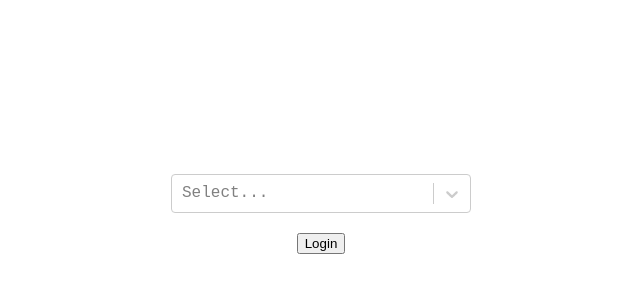
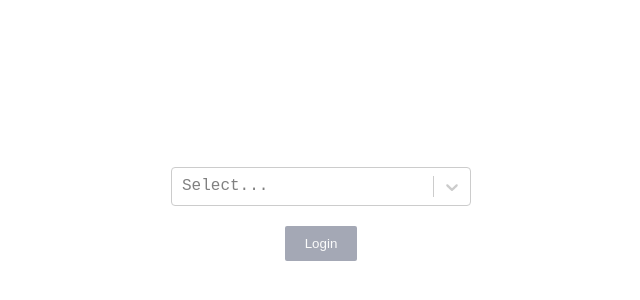
Before and after one commit to vgujevski/would-you, a React (Create React App) app: page /login in a window 1280 px wide. Shown: the part 186-486 px from the top of the page, without its empty margins (319-959 px from the left). Built offline with nearby package versions, Linux system fonts and the light colour scheme.

Commit message:
implemented private and public routes, login flow works as required.

```diff
--- a/package.json
+++ b/package.json
@@ -11,6 +11,7 @@
     "react-dom": "^17.0.2",
     "react-icons": "^4.2.0",
     "react-redux": "^7.2.3",
+    "react-router-dom": "^5.3.0",
     "react-scripts": "4.0.3",
     "react-select": "^4.3.1",
     "sass": "^1.39.0"
--- a/src/App.js
+++ b/src/App.js
@@ -1,11 +1,23 @@
 import React from 'react';
+import { BrowserRouter, Switch, Route } from 'react-router-dom';
 
+import { PrivateRoute } from './features/routes/PrivateRoute';
+import { PublicRoute } from './features/routes/PublicRoute';
 import { Login } from './features/auth/Login';
+import { HomePage } from './features/questions/HomePage';
+import { NotFoundPage } from './NotFoundPage';
+
 
 function App() {
   return (
     <div className="content-container">
-      <Login/>
+      <BrowserRouter>
+        <Switch>
+          <PrivateRoute component={HomePage} path="/home" exact />
+          <PublicRoute component={Login} restricted={true} path="/login" exact />
+          <Route component={NotFoundPage} />
+        </Switch>
+      </BrowserRouter>
     </div>
   );
 }
--- /dev/null
+++ b/src/NotFoundPage.js
@@ -0,0 +1,8 @@
+import React from 'react';
+import { Link } from 'react-router-dom';
+
+export const NotFoundPage = () => (
+  <div>
+    404! - <Link to="/home">Go home</Link>
+  </div>
+)
--- a/src/features/auth/Login.js
+++ b/src/features/auth/Login.js
@@ -1,19 +1,23 @@
 import React, { useState } from 'react'
-import { useSelector } from 'react-redux'
+import { useSelector, useDispatch } from 'react-redux'
 import Select from 'react-select'
 
 import { selectAllUsers } from '../users/usersSlice'
 import { UserOption } from './UserOption'
-
+import { login } from './authSlice'
 
 export const Login = () => {
 
-  const [selectedUser, setSelectedUser] = useState('default')
+  const [selectedUser, setSelectedUser] = useState('')
   const users = useSelector(selectAllUsers)
+  const dispatch = useDispatch()
 
   const handleSubmit = (e) => {
     e.preventDefault()
     console.log('handleSubmit called with: ', selectedUser.value);
+    // disptachh user login
+    dispatch(login(selectedUser.value))
+    // redirect to home page
   }
 
   let options = []
@@ -34,7 +38,7 @@ export const Login = () => {
         formatOptionLabel={formatOptionsLabel}
         options={options}
       />
-      <button onClick={handleSubmit}>Login</button>
+      <button disabled={selectedUser === ''} onClick={handleSubmit} className="button">Login</button>
     </div>
   )
 }
--- a/src/features/auth/UserOption.js
+++ b/src/features/auth/UserOption.js
@@ -8,7 +8,7 @@ export const UserOption = ({ id }) => {
   return (
     <div className="user-option-container">
       <img className="user-option-avatar" src={avatarURL} alt="avatar" />
-      {name}
+      <div className="user-option-name">{name}</div>
     </div>
   )
 }
--- a/src/features/auth/authSlice.js
+++ b/src/features/auth/authSlice.js
@@ -20,5 +20,6 @@ export const authSlice = createSlice({
 export const { login , logout } = authSlice.actions
 
 export const selectAuthedUser = (state) => state.auth.authedUser
+export const isAuthed = (state) => state.auth.authedUser !== null ? true : false
 
 export default authSlice.reducer
--- /dev/null
+++ b/src/features/questions/HomePage.js
@@ -0,0 +1,9 @@
+import React from 'react'
+
+export const HomePage = () => {
+  return (
+    <div>
+      home page
+    </div>
+  )
+}
--- /dev/null
+++ b/src/features/routes/PrivateRoute.js
@@ -0,0 +1,16 @@
+import React from 'react';
+import { useSelector } from 'react-redux';
+import { Route, Redirect } from 'react-router-dom';
+import { isAuthed as checkAuthedUser } from '../auth/authSlice';
+
+export const PrivateRoute = ({component: Component, ...rest}) => {
+
+    const isAuthed = useSelector(checkAuthedUser)
+    return (
+        <Route {...rest} render={props => (
+          isAuthed ?
+                <Component {...props} />
+            : <Redirect to="/login" />
+        )} />
+    );
+};
--- /dev/null
+++ b/src/features/routes/PublicRoute.js
@@ -0,0 +1,20 @@
+import React from 'react'
+import { useSelector } from 'react-redux';
+import { Route, Redirect } from 'react-router-dom';
+import { isAuthed as checkAuthedUser } from '../auth/authSlice';
+
+export const PublicRoute = ({ component: Component, restricted, ...rest }) => {
+  const isAuthed = useSelector(checkAuthedUser)
+
+  return (
+    <Route {...rest} render={props => (
+      isAuthed && restricted
+        ? <Redirect to="/home" />
+        : <Component {...props} />
+    )} />
+  );
+}
+
+PublicRoute.defaultProps = {
+  restricted: false
+}
--- /dev/null
+++ b/src/styles/components/_button.scss
@@ -0,0 +1,19 @@
+.button {
+  outline: none;
+  text-decoration: none;
+  border: none;
+  padding: 1rem 2rem;
+  border-radius: 0.2rem;
+  background-color: $color-dark-accent;
+  color: $color-light;
+
+  &[disabled] {
+    opacity: 0.6;
+  }
+
+  &:hover, &:active {
+    &:not([disabled]) {
+      background-color: darken($color-dark-accent, 5%);
+    }
+  }
+}
--- a/src/styles/components/_user-select.scss
+++ b/src/styles/components/_user-select.scss
@@ -17,6 +17,7 @@
 }
 
 .user-option-container {
+  height: 4rem;
   display: flex;
   flex-direction: row;
   justify-content: space-between;
@@ -28,3 +29,7 @@
   height: 4rem;
   border-radius: 50%;
 }
+
+.user-option-name {
+  margin-left: 3rem;
+}
--- a/src/styles/styles.scss
+++ b/src/styles/styles.scss
@@ -5,3 +5,4 @@
 @import './utility/content-container';
 // components
 @import './components/user-select';
+@import './components/button';
```
Also changed, not shown: 1 other file (tests, documents, lock files or other folders).
